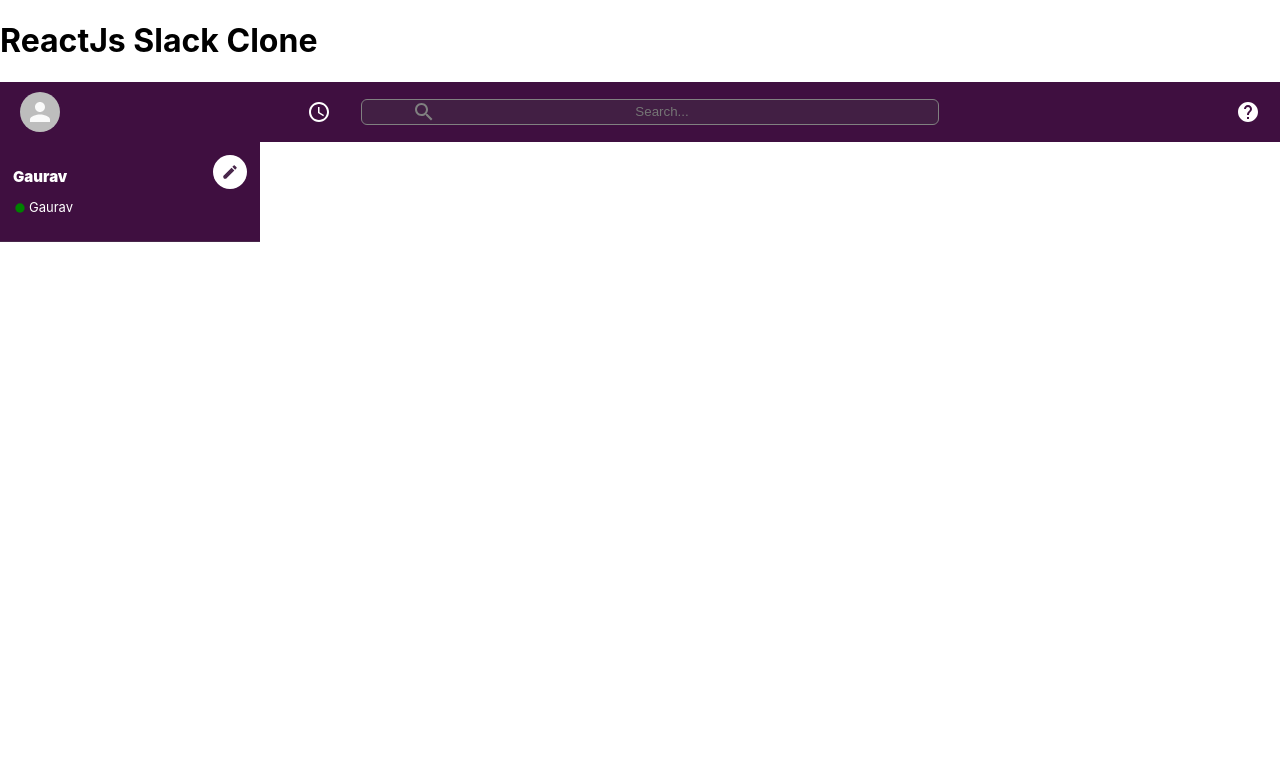
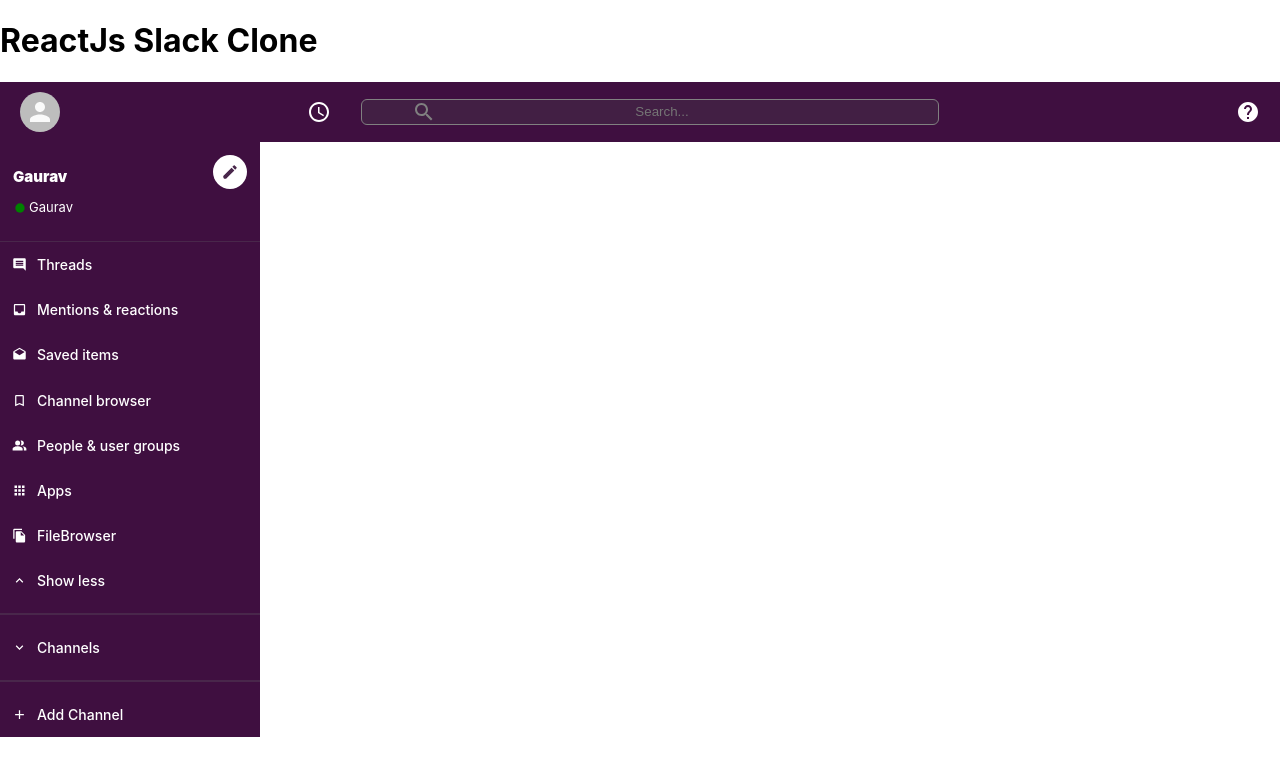
Before and after one commit to ProgrammingWithGaurav/reactjs-slack-clone, a React (Create React App) app: page / in a window 1280 px wide. Shown: the top 776 px of the page. Built offline with nearby package versions, Linux system fonts and the light colour scheme.

Commit message:
Adding SidebarOptions

```diff
--- a/src/components/Sidebar/Sidebar.css
+++ b/src/components/Sidebar/Sidebar.css
@@ -3,6 +3,12 @@
     background-color: var(--slack-color);
     border-top: 1px soloid #49274b;
     max-width: 260px;
+}
+
+.sidebar > hr {
+    margin-top: 10px;
+    margin-bottom: 10px;
+    border: 1px solid #49274b;
 }
 
 .sidebar-header {
--- a/src/components/Sidebar/Sidebar.js
+++ b/src/components/Sidebar/Sidebar.js
@@ -1,7 +1,18 @@
 import React from 'react';
 import "./Sidebar.css";
 import FiverManualRecordIcon from "@material-ui/icons/FiberManualRecord";
-import CreateIcon from "@material-ui/icons/Create"
+import CreateIcon from "@material-ui/icons/Create";
+import SidebarOptions from './SidebarOption/SidebarOption';
+import InsertCommentIcon from '@material-ui/icons/InsertComment';
+import InboxIcon from '@material-ui/icons/Inbox';
+import DraftsIcon from '@material-ui/icons/Drafts';
+import BookmarkBorderIcon from '@material-ui/icons/BookmarkBorder';
+import PeopleAltIcon from '@material-ui/icons/PeopleAlt';
+import AppsIcon from '@material-ui/icons/Apps';
+import FileCopyIcon from '@material-ui/icons/FileCopy';
+import ExpandLessIcon from '@material-ui/icons/ExpandLess';
+import ExpandMoreIcon from '@material-ui/icons/ExpandMore';
+import AddIcon from '@material-ui/icons/Add';
 
 function Sidebar() {
     return (
@@ -16,6 +27,18 @@
                 </div>
                 <CreateIcon />
             </div>
+                <SidebarOptions Icon={InsertCommentIcon} title="Threads" />
+                <SidebarOptions Icon={InboxIcon} title="Mentions & reactions" />
+                <SidebarOptions Icon={DraftsIcon} title="Saved items" />
+                <SidebarOptions Icon={BookmarkBorderIcon} title="Channel browser" />
+                <SidebarOptions Icon={PeopleAltIcon} title="People & user groups" />
+                <SidebarOptions Icon={AppsIcon} title="Apps" />
+                <SidebarOptions Icon={FileCopyIcon} title="FileBrowser" />
+                <SidebarOptions Icon={ExpandLessIcon} title="Show less" />
+                <hr />
+                <SidebarOptions Icon={ExpandMoreIcon} title="Channels" />
+                <hr />
+                <SidebarOptions Icon={AddIcon} title="Add Channel" />
         </div>
     )
 }
--- /dev/null
+++ b/src/components/Sidebar/SidebarOption/SidebarOption.css
@@ -0,0 +1,29 @@
+.sidebarOption {
+    display: flex;
+    align-items: center;
+    font-size: 12px;
+    padding-left: 2px;
+    cursor: pointer;
+}
+
+.sidebarOption:hover {
+    opacity: 0.9;
+    background-color: #340e36;
+}
+
+.sidebarOption-icon {
+    padding: 10px;
+    font-size: 15px !important;
+}
+
+.sidebarOption-channel {
+    padding: 10px 0;
+}
+
+.sidebarOption-hash {
+    padding: 10px;
+}
+
+.sidebarOption > h3 {
+    font-weight: 500;
+}
--- /dev/null
+++ b/src/components/Sidebar/SidebarOption/SidebarOption.js
@@ -0,0 +1,17 @@
+import React from 'react'
+import './SidebarOption.css'
+
+function SidebarOptions({ Icon, title }) {
+    return (
+        <div className="sidebarOption">
+            {Icon && <Icon className="sidebarOption-icon" />}
+            {Icon ? (
+                <h3>{title}</h3>
+            ) : (
+                <h3 className="sidebarOption-channel"><span className="sidebarOption-hash"># {title}</span></h3>
+            )}
+        </div>
+    )
+}
+
+export default SidebarOptions
```
